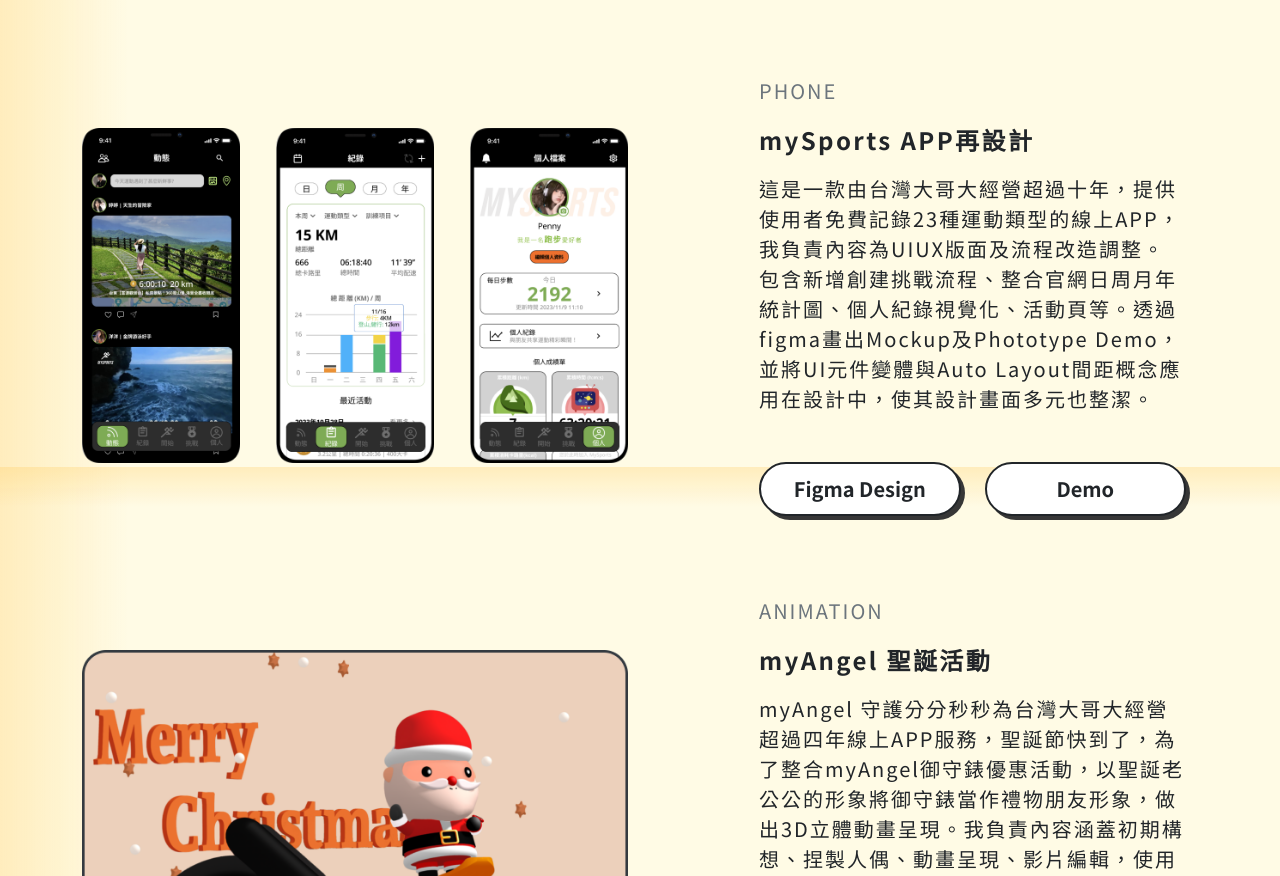
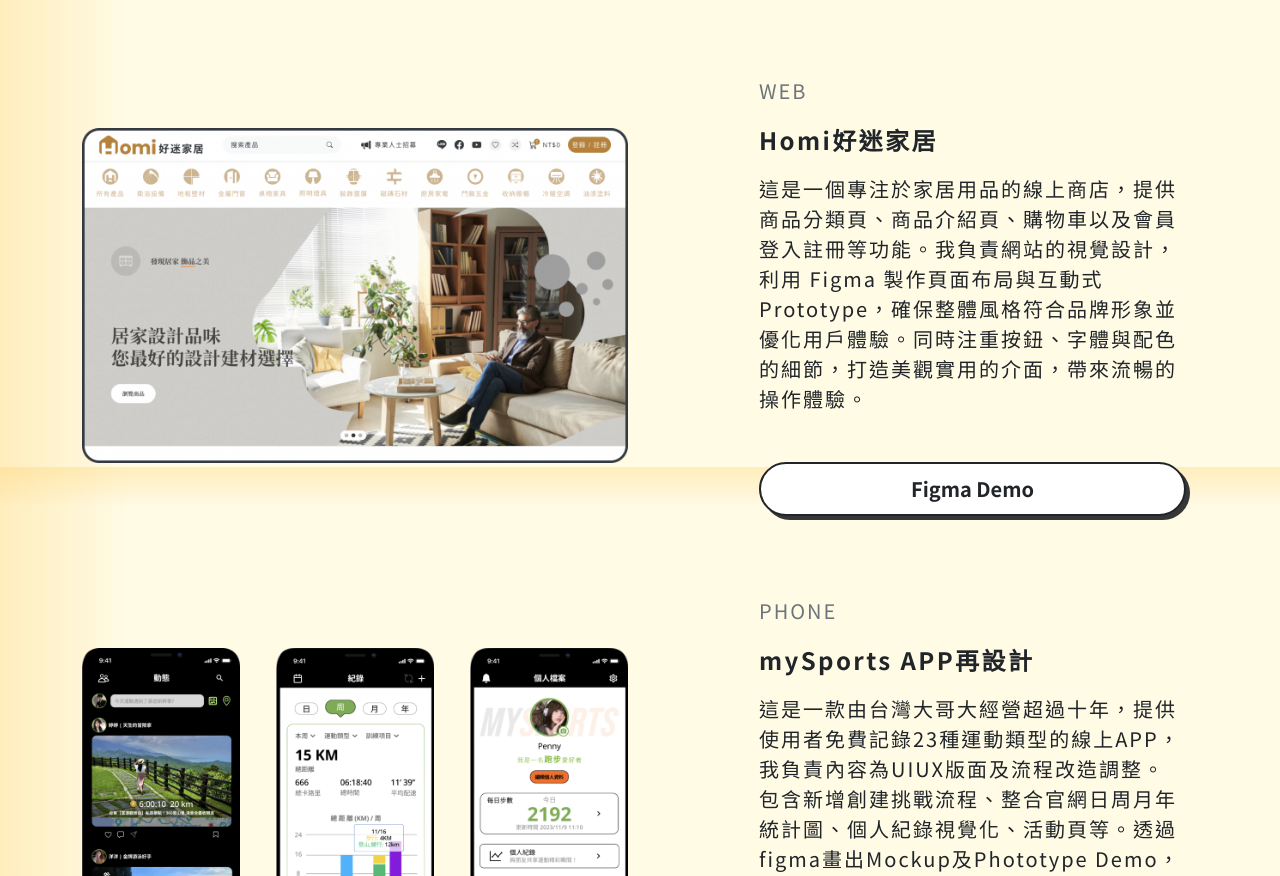
Before and after one commit to 510FJDJ/niniiwork, a website built with Vite: page index.html in a window 1280 px wide. Shown: the part 2733-3609 px from the top of the page. Built offline with nearby package versions, Linux system fonts and the light colour scheme; a script that the page names is missing.

Commit message:
new homi

```diff
--- a/index.html
+++ b/index.html
@@ -176,6 +176,19 @@
                         </div>
                     </div>
                 </div>
+                <div class="row d-flex flex-colum flex-lg-row justify-content-between align-items-center mb-10 mb-lg-11">
+                  <img src="./assets/images/work-lg-5.png" alt="work-lg-5" class="col-lg-6 mb-4 mb-lg-0"/>
+                  <div class="d-flex flex-column justify-content-between align-items-center col-lg-5 ">
+                      <div class="d-flex flex-column align-items-center align-items-lg-start mb-7 mb-lg-9 px-3">
+                          <p class="text-gray-400 h5-lg mb-3 mb-lg-4 fw-normal">WEB</p>
+                          <h5 class="h4-lg mb-3 mb-lg-4 fw-bold">Homi好迷家居</h5>
+                          <p class="h5-lg fw-normal text-start">這是一個專注於家居用品的線上商店，提供商品分類頁、商品介紹頁、購物車以及會員登入註冊等功能。我負責網站的視覺設計，利用 Figma 製作頁面布局與互動式 Prototype，確保整體風格符合品牌形象並優化用戶體驗。同時注重按鈕、字體與配色的細節，打造美觀實用的介面，帶來流暢的操作體驗。</p>
+                      </div>
+                      <div class="d-flex align-items-center justify-content-evenly justify-content-lg-end w-100 px-3">
+                          <a class="btn2 h5-lg" href="https://www.figma.com/proto/l1lzjfdXdk88X5SbZCVDUR/web%E8%A8%AD%E8%A8%88?node-id=331-362&node-type=frame&t=CH5DrUqG67n6blUq-8&scaling=scale-down-width&content-scaling=fixed&page-id=269%3A104&starting-point-node-id=343%3A561&hide-ui=1" role="button" target="_blank">Figma Demo</a>
+                      </div>
+                  </div>
+              </div>
                 <div class="row d-flex flex-colum flex-lg-row justify-content-between align-items-center mb-10 mb-lg-11">
                     <img src="./assets/images/work-lg-3.png" alt="work-lg-3" class="col-lg-6 mb-4 mb-lg-0"/>
                     <div class="d-flex flex-column justify-content-between align-items-center col-lg-5">
```
Also changed, not shown: assets/images/work-lg-5.png (added), dist/assets/index-8ixIiR9z.css (deleted), dist/assets/index-BxJMozer.js (added), dist/assets/index-Dzoo84wI.js (deleted), dist/assets/index-Nabnn37C.css (added), dist/index.html, 4 other files.
